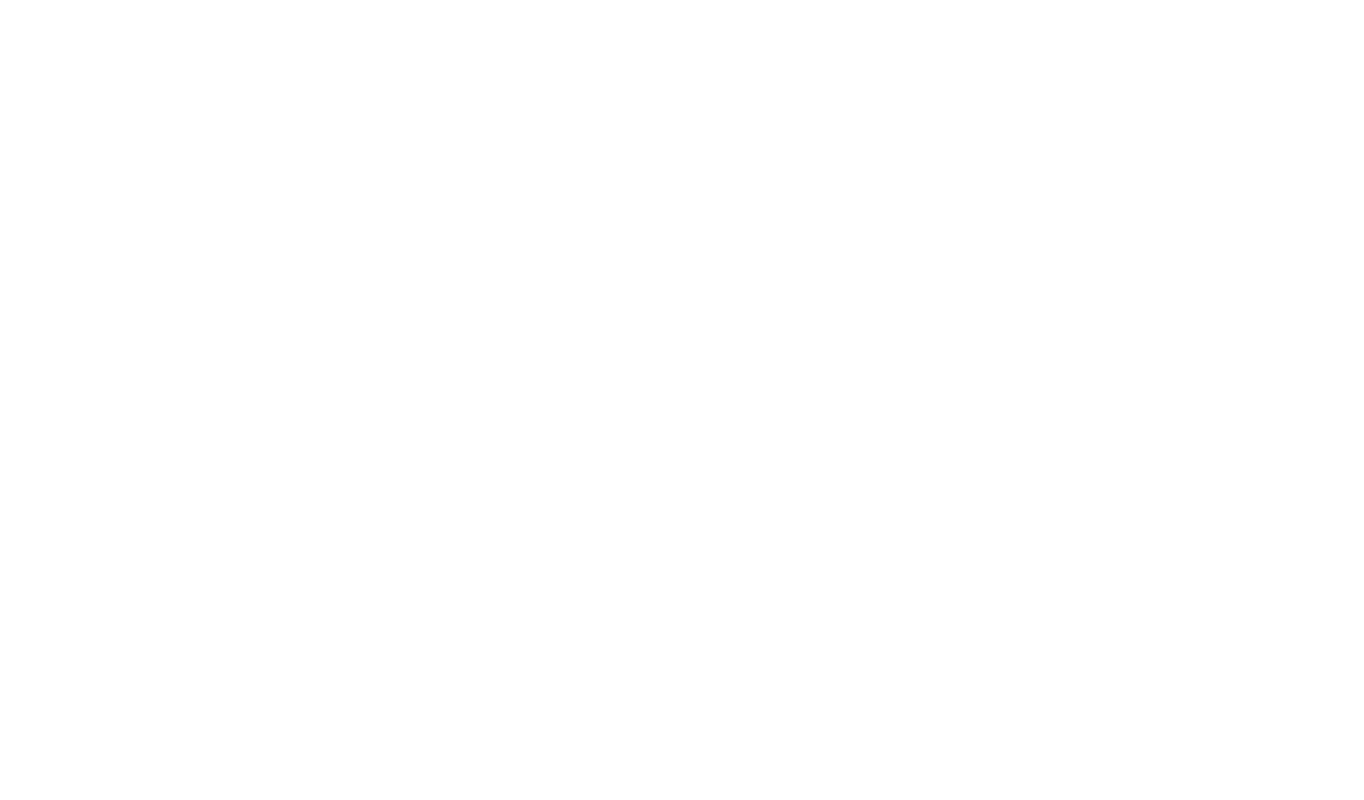
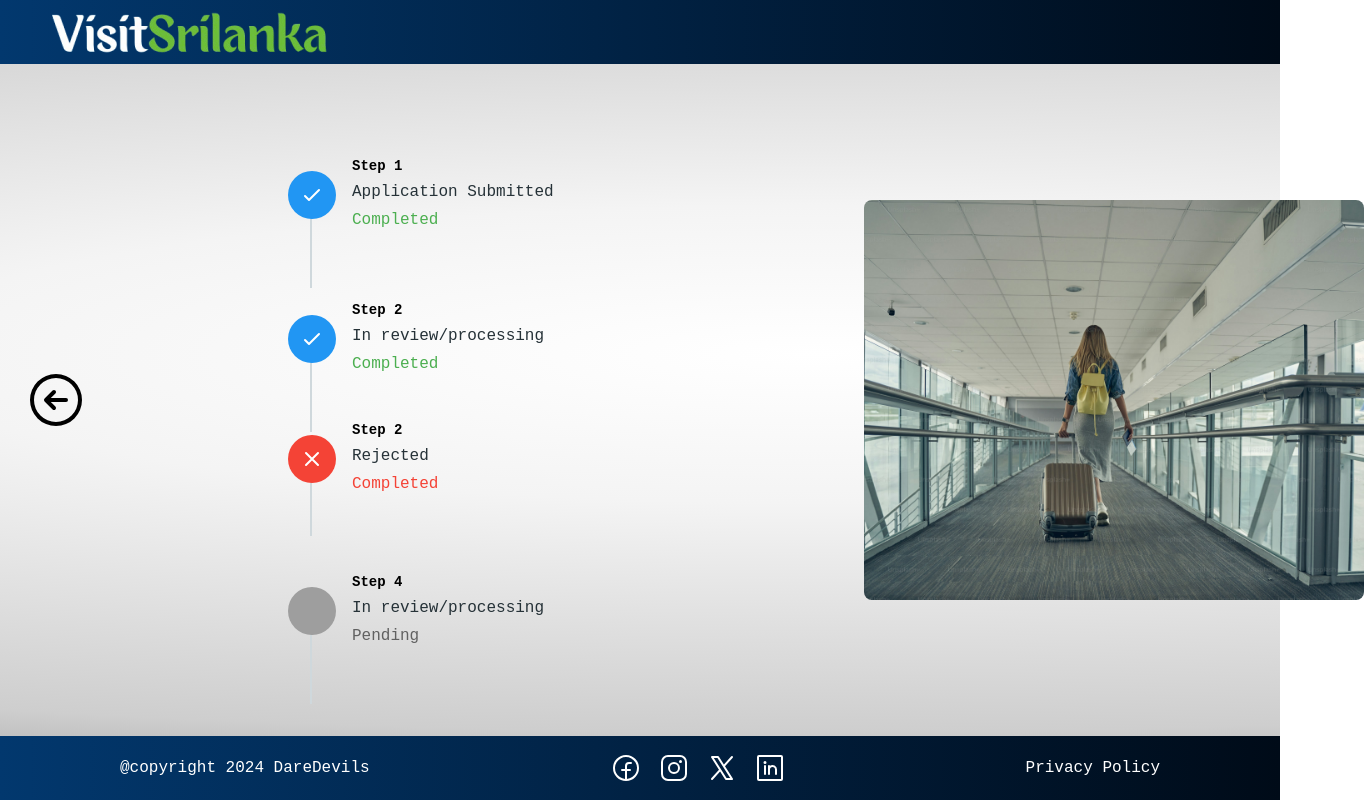
Before and after one commit to Akith-002/Daredevils_VisitSrilanka, a React (Vite) app: page /visastatus in a window 1280 px wide. Before the commit this address had no page. Shown: the whole page, 1364 px wide, since content can reach past the window. Built offline with nearby package versions, Linux system fonts and the light colour scheme.

Commit message:
check status done

```diff
--- a/src/App.jsx
+++ b/src/App.jsx
@@ -5,6 +5,7 @@ import VisaApplication from "./Views/VisaApplication";
 import Footer from "./Components/Footer";
 import { Router, BrowserRouter, Routes, Route } from "react-router-dom";
 import AdminDashboard from "./Views/AdminDashboard";
+import VisaStatus from "./Views/VisaStatus";
 
 function App() {
   return (
@@ -13,7 +14,8 @@ function App() {
         <Routes>
           <Route path="/visaapprovalmain" Component={VisaApprovalMain} />
           <Route path="/visaapplication" Component={VisaApplication} />
-          <Route path="/adminDashboard" Component={AdminDashboard}/>
+          <Route path="/admindashboard" Component={AdminDashboard}/>
+          <Route path="/visastatus" Component={VisaStatus}/>
         </Routes>
       </BrowserRouter>
     </>
--- /dev/null
+++ b/src/Views/VisaStatus.jsx
@@ -0,0 +1,200 @@
+import React from "react";
+import NavbarType2 from "../Components/NavbarType2";
+import { ArrowCircleLeft } from "@phosphor-icons/react";
+import {
+  Timeline,
+  TimelineItem,
+  TimelineConnector,
+  TimelineIcon,
+  Typography,
+  TimelineHeader,
+} from "@material-tailwind/react";
+import {
+  BellIcon,
+  ArchiveBoxIcon,
+  CurrencyDollarIcon,
+} from "@heroicons/react/24/solid";
+import FooterType2 from "../Components/FooterType2"
+const VisaStatus = () => {
+  return (
+    <>
+      <NavbarType2 />
+      <div className="min-h-screen bg-custom-radial text-white flex flex-col">
+        {/* Main Content */}
+        <div className="flex items-center flex-grow gap-40">
+          {/* Left Timeline */}
+          <div className="p-6">
+            <ArrowCircleLeft size={64} color="black"></ArrowCircleLeft>
+          </div>
+          <div className="mr-8">
+            {" "}
+            {/* Add margin-right to create space */}
+            <div className="w-[25rem] ">
+              <Timeline>
+                <TimelineItem className=" h-36 relative top-6">
+                  <TimelineConnector className="!w-[78px]" />
+                  <TimelineHeader className="relative rounded-xl  py-3 pl-4 pr-8 ">
+                    <TimelineIcon className="p-3 bg-blue-500 ">
+                      <svg
+                        xmlns="http://www.w3.org/2000/svg"
+                        className="h-6 w-6 text-white"
+                        fill="none"
+                        viewBox="0 0 24 24"
+                        stroke="currentColor"
+                      >
+                        <path
+                          strokeLinecap="round"
+                          strokeLinejoin="round"
+                          strokeWidth={2}
+                          d="M5 13l4 4L19 7"
+                        />
+                      </svg>{" "}
+                    </TimelineIcon>
+                    <div className="flex flex-col gap-0.5">
+                      <Typography
+                        variant="small"
+                        className="font-extrabold font-inconsolata"
+                        color="black"
+                      >
+                        Step 1
+                      </Typography>
+                      <Typography
+                        className="font-inconsolata"
+                        color="blue-gray"
+                      >
+                        Application Submitted
+                      </Typography>
+                      <Typography className="font-inconsolata" color="green">
+                        Completed
+                      </Typography>
+                    </div>
+                  </TimelineHeader>
+                </TimelineItem>
+
+                <TimelineItem className="h-36 relative top-6">
+                  <TimelineConnector className="!w-[78px]" />
+                  <TimelineHeader className="relative rounded-xl   py-3 pl-4 pr-8 ">
+                    <TimelineIcon className="p-3 bg-blue-500">
+                      <svg
+                        xmlns="http://www.w3.org/2000/svg"
+                        className="h-6 w-6 text-white"
+                        fill="none"
+                        viewBox="0 0 24 24"
+                        stroke="currentColor"
+                      >
+                        <path
+                          strokeLinecap="round"
+                          strokeLinejoin="round"
+                          strokeWidth={2}
+                          d="M5 13l4 4L19 7"
+                        />
+                      </svg>{" "}
+                    </TimelineIcon>
+                    <div className="flex flex-col gap-0.5">
+                      <Typography
+                        variant="small"
+                        className="font-extrabold font-inconsolata"
+                        color="black"
+                      >
+                        Step 2
+                      </Typography>
+                      <Typography
+                        className="font-inconsolata"
+                        color="blue-gray"
+                      >
+                        In review/processing
+                      </Typography>
+                      <Typography className="font-inconsolata" color="green">
+                        Completed
+                      </Typography>
+                    </div>
+                  </TimelineHeader>
+                </TimelineItem>
+                <TimelineItem className="h-32">
+                  <TimelineConnector className="!w-[78px]" />
+                  <TimelineHeader className="relative py-3 pl-4 pr-8 ">
+                    <TimelineIcon className="p-3 bg-red-500">
+                      <svg
+                        xmlns="http://www.w3.org/2000/svg"
+                        className="h-6 w-6 text-white"
+                        fill="none"
+                        viewBox="0 0 24 24"
+                        stroke="currentColor"
+                      >
+                        <path
+                          strokeLinecap="round"
+                          strokeLinejoin="round"
+                          strokeWidth={2}
+                          d="M6 18L18 6M6 6l12 12"
+                        />
+                      </svg>{" "}
+                    </TimelineIcon>
+                    <div className="flex flex-col gap-0.5">
+                      <Typography
+                        variant="small"
+                        className="font-extrabold font-inconsolata"
+                        color="black"
+                      >
+                        Step 2
+                      </Typography>
+                      <Typography
+                        className="font-inconsolata"
+                        color="blue-gray"
+                      >
+                        Rejected
+                      </Typography>
+                      <Typography className="font-inconsolata" color="red">
+                        Completed
+                      </Typography>
+                    </div>
+                  </TimelineHeader>
+                </TimelineItem>
+                <TimelineItem className="h-36 relative top-6">
+                  <TimelineConnector className="!w-[78px]" />
+                  <TimelineHeader className="relative rounded-xl py-3 pl-4 pr-8 ">
+                    <TimelineIcon className="p-3 bg-gray-500">
+                      <svg height="24" width="24">
+                        <circle strokeWidth="3" fill="white" />
+                      </svg>{" "}
+                    </TimelineIcon>
+                    <div className="flex flex-col gap-0.5">
+                      <Typography
+                        variant="small"
+                        className="font-extrabold font-inconsolata"
+                        color="black"
+                      >
+                        Step 4
+                      </Typography>
+                      <Typography
+                        className="font-inconsolata"
+                        color="blue-gray"
+                      >
+                        In review/processing
+                      </Typography>
+                      <Typography className="font-inconsolata" color="gray">
+                        Pending
+                      </Typography>
+                    </div>
+                  </TimelineHeader>
+                </TimelineItem>
+              </Timeline>
+            </div>
+          </div>
+          {/* Right Image */}
+          <div className="flex-shrink-0 ">
+            <div className="rounded-lg overflow-hidden">
+              <img
+                src="../../src/assets/images/airport.png"
+                alt="Traveler"
+                className="w-[500px] h-[400px] object-cover"
+              />
+            </div>
+          </div>
+        </div>
+      </div>
+      <FooterType2/>
+    </>
+  );
+};
+
+export default VisaStatus;
--- a/tailwind.config.js
+++ b/tailwind.config.js
@@ -27,6 +27,9 @@ module.exports = withMT({
       lineHeight: {
         13: "3.25rem",
       },
+      fontFamily: {
+        inconsolata: ['Inconsolata', 'monospace'], // Add fallback to monospace
+      },
     },
   },
   plugins: [],
```
Also changed, not shown: src/assets/images/airport.png (added).
